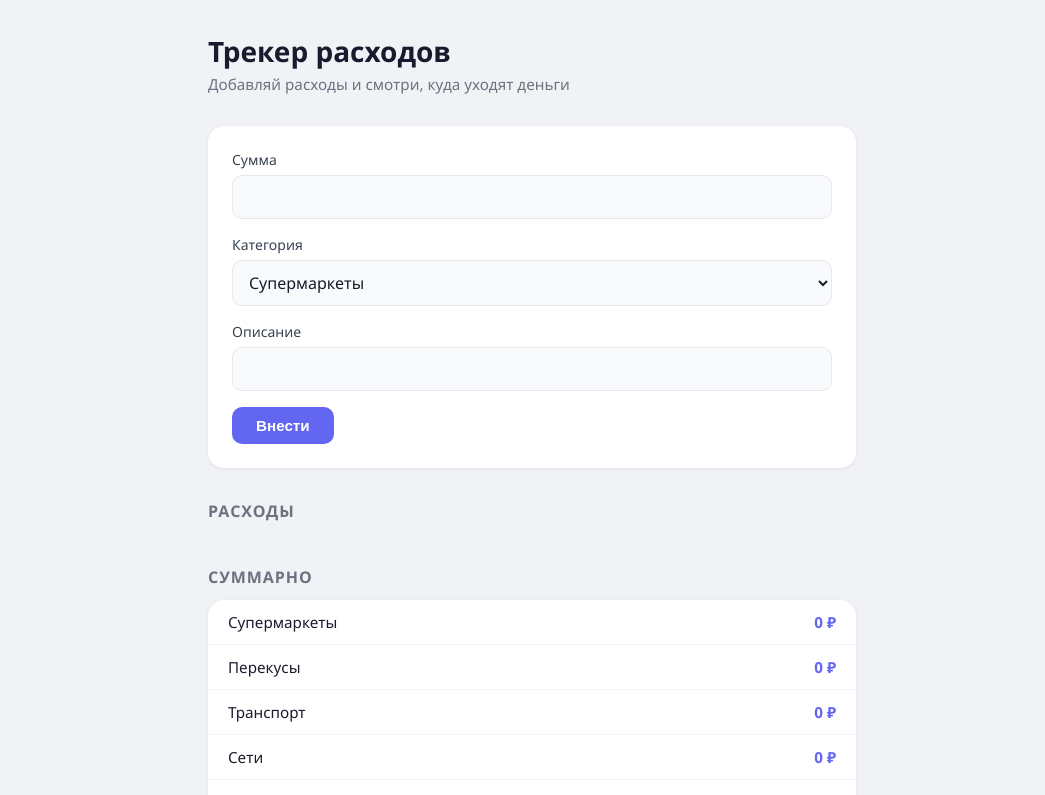
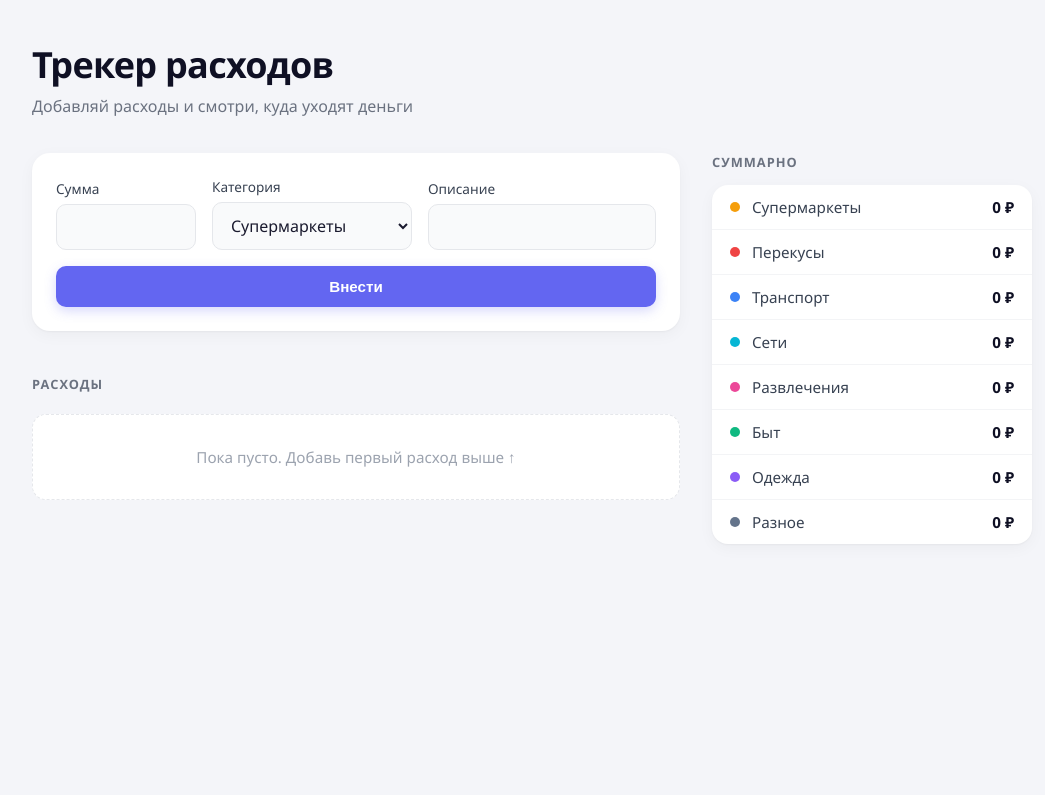
Before and after one commit to anainoissse/expense-tracker, a React (Vite) app: page / in a window 1280 px wide. Shown: the top 795 px of the page, without its empty margins (108-1153 px from the left). Built offline with nearby package versions, Linux system fonts and the light colour scheme.

Commit message:
Update App.css

```diff
--- a/src/App.css
+++ b/src/App.css
@@ -6,84 +6,149 @@
 
 body {
   font-family: 'Segoe UI', system-ui, sans-serif;
-  background: #f0f2f5;
+  background: #f4f5f9;
   color: #1a1a2e;
   min-height: 100vh;
 }
 
 #root {
-  max-width: 680px;
+  max-width: 1040px;
   margin: 0 auto;
-  padding: 32px 16px 64px;
+  padding: 40px 20px 80px;
 }
 
 /* Заголовок */
 h1 {
-  font-size: 1.75rem;
+  font-size: 2.25rem;
   font-weight: 700;
-  margin-bottom: 4px;
-  color: #1a1a2e;
+  letter-spacing: -0.02em;
+  margin-bottom: 6px;
+  color: #0f1024;
 }
 
 h1 + p {
   color: #6b7280;
-  font-size: 0.95rem;
-  margin-bottom: 32px;
+  font-size: 1rem;
+  margin-bottom: 36px;
 }
 
 h2 {
-  font-size: 1rem;
-  font-weight: 600;
+  font-size: 0.8rem;
+  font-weight: 700;
   text-transform: uppercase;
-  letter-spacing: 0.06em;
+  letter-spacing: 0.08em;
   color: #6b7280;
-  margin-bottom: 12px;
+  margin-bottom: 14px;
+}
+
+/* ---- Двухколоночная раскладка на десктопе ----
+   В App.tsx корневой <div> внутри #root не имеет класса,
+   поэтому навешиваю grid прямо на него селектором #root > div.
+   Дочерние элементы распределяются по колонкам через grid-column / grid-row.
+   На мобильном — обычный поток (без media — без grid). */
+@media (min-width: 900px) {
+  #root > div {
+    display: grid;
+    grid-template-columns: minmax(0, 1fr) 320px;
+    column-gap: 32px;
+    align-items: start;
+  }
+  /* Заголовок и подзаголовок — на всю ширину сверху */
+  #root > div > h1,
+  #root > div > h1 + p {
+    grid-column: 1 / -1;
+  }
+  /* Форма — слева */
+  #root > div > .expensesForm {
+    grid-column: 1;
+  }
+  /* h2 "Расходы" — слева, под формой */
+  #root > div > h2:nth-of-type(1) {
+    grid-column: 1;
+  }
+  /* Список расходов — слева */
+  #root > div > .expensesList {
+    grid-column: 1;
+  }
+  /* h2 "Суммарно" и .totalList кладу в ОДНУ ячейку правой колонки.
+     align-self: start — оба прижаты к верху row 3, не растягиваются.
+     totalList сдвигаю вниз margin-top'ом, чтобы не перекрывать h2.
+     Без обёртки в JSX это единственный способ держать их рядом,
+     не наследуя высоту формы из левой колонки. */
+  #root > div > h2:nth-of-type(2) {
+    grid-column: 2;
+    grid-row: 3 / span 3;
+    align-self: start;
+    margin-bottom: 0;
+  }
+  #root > div > .totalList {
+    grid-column: 2;
+    grid-row: 3 / span 3;
+    align-self: start;
+    margin-top: 32px; /* высота h2 (~19px) + воздух */
+    position: sticky;
+    top: 24px;
+  }
 }
 
 /* Форма */
 .expensesForm {
   background: #fff;
-  border-radius: 16px;
+  border-radius: 18px;
   padding: 24px;
-  box-shadow: 0 1px 4px rgba(0,0,0,0.07);
-  display: flex;
-  flex-direction: column;
+  box-shadow: 0 1px 2px rgba(15, 16, 36, 0.04), 0 4px 16px rgba(15, 16, 36, 0.04);
+  display: grid;
+  grid-template-columns: 1fr;
   gap: 16px;
-  margin-bottom: 32px;
+  margin-bottom: 36px;
+}
+
+/* На широких — поля в одну строку.
+   Сумма узкая, описание растягивается, кнопка во всю ширину под полями. */
+@media (min-width: 640px) {
+  .expensesForm {
+    grid-template-columns: 140px 200px minmax(0, 1fr);
+    align-items: end;
+  }
+  .expensesForm > .buttonSubmit {
+    grid-column: 1 / -1;
+    justify-self: stretch;
+  }
 }
 
 .expensesForm__label {
   display: flex;
   flex-direction: column;
   gap: 6px;
-  font-size: 0.875rem;
+  font-size: 0.85rem;
   font-weight: 500;
   color: #374151;
+  min-width: 0; /* чтобы input не распирал грид */
 }
 
 .expensesForm__input,
 .expensesForm__select {
-  padding: 10px 12px;
+  padding: 11px 14px;
   border: 1.5px solid #e5e7eb;
   border-radius: 10px;
   font-size: 1rem;
   font-family: inherit;
   color: #1a1a2e;
   background: #f9fafb;
-  transition: border-color 0.15s, box-shadow 0.15s;
+  transition: border-color 0.15s, box-shadow 0.15s, background 0.15s;
   outline: none;
+  width: 100%;
 }
 
 .expensesForm__input:focus,
 .expensesForm__select:focus {
   border-color: #6366f1;
-  box-shadow: 0 0 0 3px rgba(99, 102, 241, 0.12);
+  box-shadow: 0 0 0 3px rgba(99, 102, 241, 0.15);
   background: #fff;
 }
 
 .buttonSubmit {
-  align-self: flex-start;
-  padding: 10px 24px;
+  padding: 12px 24px;
   background: #6366f1;
   color: #fff;
   border: none;
@@ -91,7 +156,8 @@ h2 {
   font-size: 0.95rem;
   font-weight: 600;
   cursor: pointer;
-  transition: background 0.15s, transform 0.1s;
+  transition: background 0.15s, transform 0.1s, box-shadow 0.15s;
+  box-shadow: 0 4px 12px rgba(99, 102, 241, 0.25);
 }
 
 .buttonSubmit:hover {
@@ -99,7 +165,7 @@ h2 {
 }
 
 .buttonSubmit:active {
-  transform: scale(0.97);
+  transform: scale(0.98);
 }
 
 /* Список расходов */
@@ -107,44 +173,67 @@ h2 {
   display: flex;
   flex-direction: column;
   gap: 8px;
-  margin-bottom: 32px;
+  margin-bottom: 36px;
+}
+
+/* Пустое состояние — чисто CSS, без правки JSX.
+   Псевдо-элемент ::before появится, только если <div> вообще не имеет дочерних элементов. */
+.expensesList:empty::before {
+  content: "Пока пусто. Добавь первый расход выше ↑";
+  display: block;
+  text-align: center;
+  padding: 32px 16px;
+  color: #9ca3af;
+  font-size: 0.95rem;
+  background: #fff;
+  border-radius: 14px;
+  border: 1.5px dashed #e5e7eb;
 }
 
 .expenseItem {
   background: #fff;
   border-radius: 12px;
   padding: 14px 16px;
-  box-shadow: 0 1px 3px rgba(0,0,0,0.06);
-  display: flex;
+  box-shadow: 0 1px 2px rgba(15, 16, 36, 0.04);
+  display: grid;
+  grid-template-columns: auto auto 1fr auto;
   align-items: center;
-  gap: 12px;
+  gap: 14px;
+  transition: transform 0.12s ease, box-shadow 0.15s ease;
+}
+
+.expenseItem:hover {
+  transform: translateY(-1px);
+  box-shadow: 0 4px 14px rgba(15, 16, 36, 0.07);
 }
 
 .expenseItem__sum {
   font-size: 1.1rem;
   font-weight: 700;
-  color: #1a1a2e;
+  color: #0f1024;
   white-space: nowrap;
 }
 
 .expenseItem__category {
-  font-size: 0.8rem;
+  font-size: 0.78rem;
   font-weight: 600;
-  background: #ede9fe;
-  color: #6366f1;
-  padding: 3px 10px;
-  border-radius: 20px;
+  background: #eef0ff;
+  color: #4f46e5;
+  padding: 4px 10px;
+  border-radius: 999px;
   white-space: nowrap;
 }
 
 .expenseItem__note {
-  font-size: 0.9rem;
+  font-size: 0.92rem;
   color: #6b7280;
-  flex: 1;
+  min-width: 0;
+  overflow: hidden;
+  text-overflow: ellipsis;
+  white-space: nowrap;
 }
 
 .buttonDelete {
-  margin-left: auto;
   padding: 6px 14px;
   background: transparent;
   color: #ef4444;
@@ -153,12 +242,13 @@ h2 {
   font-size: 0.8rem;
   font-weight: 600;
   cursor: pointer;
-  transition: background 0.15s, color 0.15s;
+  transition: background 0.15s, color 0.15s, border-color 0.15s;
   white-space: nowrap;
 }
 
 .buttonDelete:hover {
   background: #fee2e2;
+  border-color: #ef4444;
 }
 
 /* Итоги */
@@ -166,7 +256,7 @@ h2 {
   list-style: none;
   background: #fff;
   border-radius: 16px;
-  box-shadow: 0 1px 4px rgba(0,0,0,0.07);
+  box-shadow: 0 1px 2px rgba(15, 16, 36, 0.04), 0 4px 16px rgba(15, 16, 36, 0.04);
   overflow: hidden;
 }
 
@@ -174,22 +264,53 @@ h2 {
   display: flex;
   justify-content: space-between;
   align-items: center;
-  padding: 12px 20px;
+  gap: 12px;
+  padding: 12px 18px;
   font-size: 0.95rem;
   border-bottom: 1px solid #f3f4f6;
+  position: relative;
 }
 
 .totalList li:last-child {
   border-bottom: none;
 }
 
+/* Цветная точка слева для каждой категории.
+   Порядок строк фиксирован массивом CATEGORIES в App.tsx,
+   поэтому :nth-child(N) однозначно соответствует категории. */
+.totalList li::before {
+  content: "";
+  width: 10px;
+  height: 10px;
+  border-radius: 50%;
+  flex-shrink: 0;
+  background: #cbd5e1; /* запасной серый */
+}
+
+.totalList li:nth-child(1)::before { background: #f59e0b; } /* Супермаркеты */
+.totalList li:nth-child(2)::before { background: #ef4444; } /* Перекусы */
+.totalList li:nth-child(3)::before { background: #3b82f6; } /* Транспорт */
+.totalList li:nth-child(4)::before { background: #06b6d4; } /* Сети */
+.totalList li:nth-child(5)::before { background: #ec4899; } /* Развлечения */
+.totalList li:nth-child(6)::before { background: #10b981; } /* Быт */
+.totalList li:nth-child(7)::before { background: #8b5cf6; } /* Одежда */
+.totalList li:nth-child(8)::before { background: #64748b; } /* Разное */
+
+.totalList li > span:first-of-type {
+  flex: 1;
+  color: #374151;
+}
+
 .totalList__amount {
   font-weight: 700;
-  color: #6366f1;
+  color: #0f1024;
+  font-variant-numeric: tabular-nums;
 }
 
-.totalList li:has(.totalList__amount:not(:empty)) .totalList__amount {
-  color: #6366f1;
+/* Приглушаем нулевые строки, чтобы заполненные категории выделялись.
+   :has() поддерживается всеми современными браузерами. */
+.totalList li:has(.totalList__amount) {
+  opacity: 1;
 }
 
 /* Ошибка валидации формы */
```
